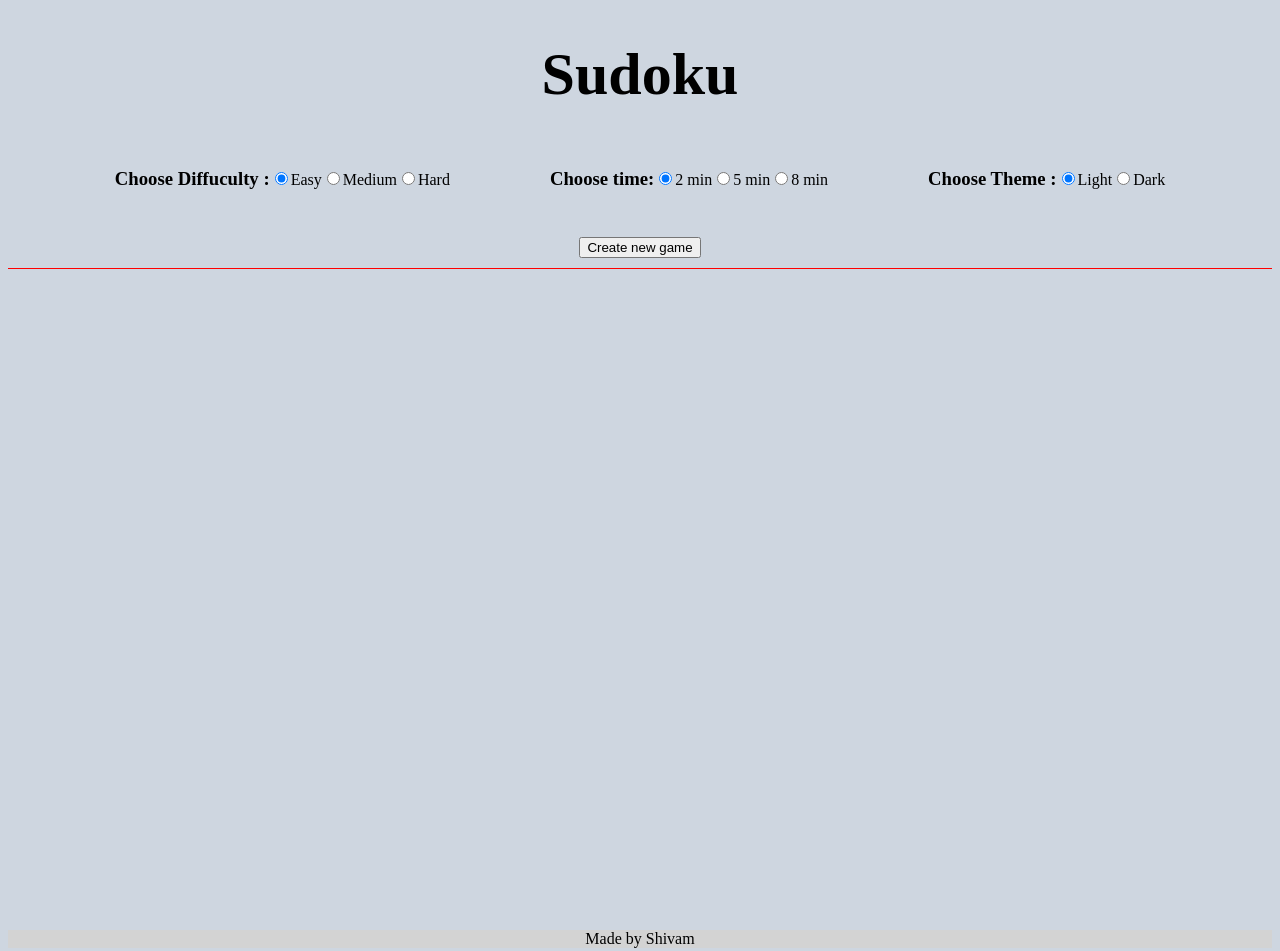
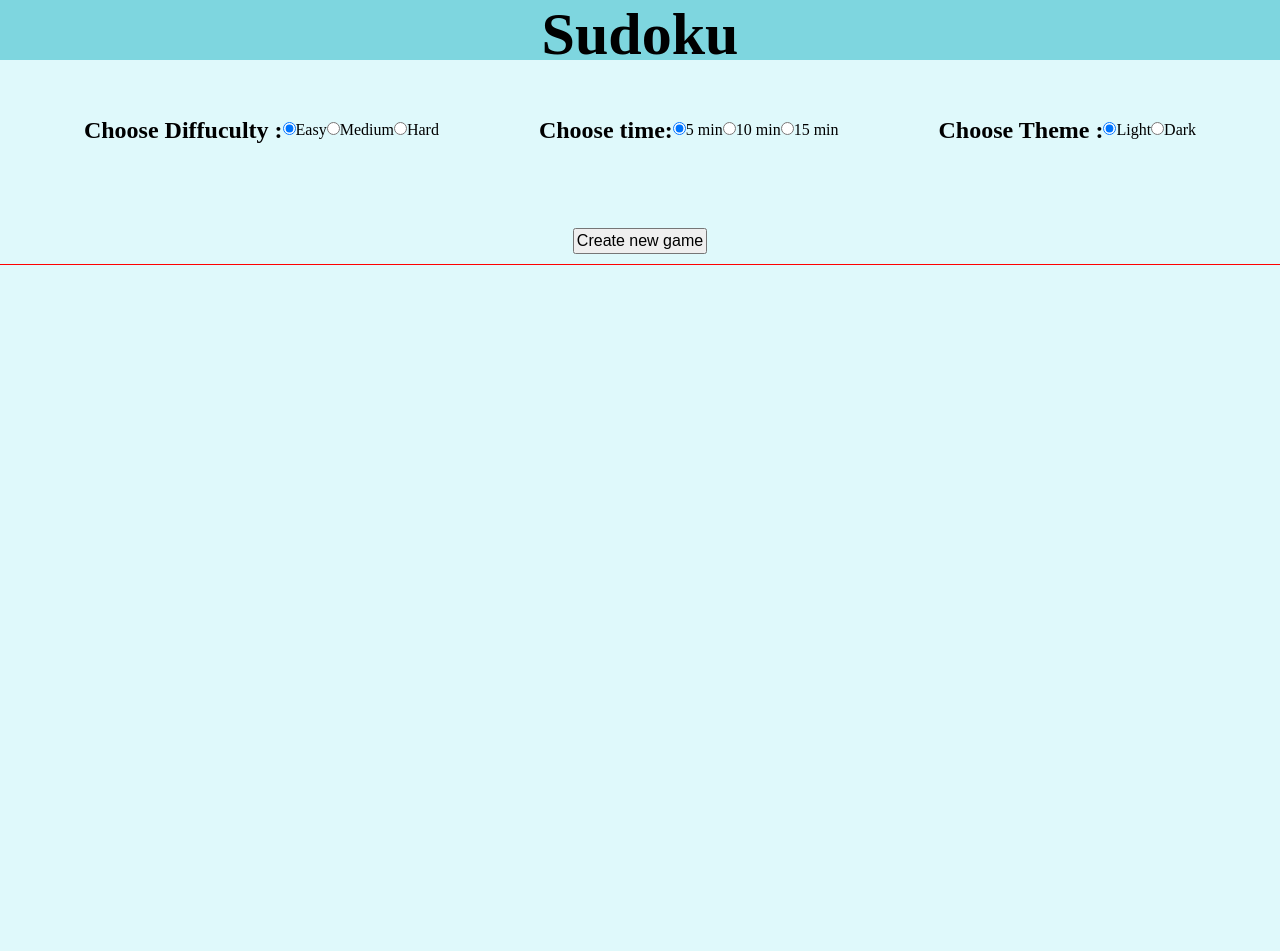
Before and after one commit to shivam609-git/DEV2021, a plain HTML site: page index.html in a window 1280 px wide. After the commit the page ends 885 px from the top, so only its background shows below. Drawn offline with Linux system fonts and the light colour scheme.

Commit message:
add some changes in UI

```diff
--- a/index.html
+++ b/index.html
@@ -1,12 +1,11 @@
 <!DOCTYPE html>
 <html lang="en">
-
   <head>
-    <meta charset="UTF-8">
-    <meta http-equiv="X-UA-Compatible" content="IE=edge">
-    <meta name="viewport" content="width=device-width, initial-scale=1.0">
+    <meta charset="UTF-8" />
+    <meta http-equiv="X-UA-Compatible" content="IE=edge" />
+    <meta name="viewport" content="width=device-width, initial-scale=1.0" />
     <title>SUDOKU</title>
-    <link rel="stylesheet" href="style.css">
+    <link rel="stylesheet" href="style.css" />
     <script src="script.js"></script>
   </head>
 
@@ -14,27 +13,72 @@
     <h1>Sudoku</h1>
     <div id="setup-game">
       <div id="diff">
-            <h3>Choose Diffuculty : </h3>
+        <h2>Choose Diffuculty :</h2>
         <label>
-                <input id="diff-1" type="radio" name="diff" value="easy" checked>Easy</label>
-            <label><input id="diff-2" type="radio" name="diff" value="medium">Medium</label>
-            <label><input id="diff-3" type="radio" name="diff" value="hard">Hard</label>
+          <input
+            id="diff-1"
+            type="radio"
+            name="diff"
+            value="easy"
+            checked
+          />Easy</label
+        >
+        <label
+          ><input
+            id="diff-2"
+            type="radio"
+            name="diff"
+            value="medium"
+          />Medium</label
+        >
+        <label
+          ><input
+            id="diff-3"
+            type="radio"
+            name="diff"
+            value="hard"
+          />Hard</label
+        >
       </div>
 
       <div id="time">
-            <h3>Choose time:</h3>
-            <label><input id="time-1" type="radio" name="time" value="two" checked>2 min</label>
-            <label><input id="time-2" type="radio" name="time" value="five">5 min</label>
-            <label><input id="time-3" type="radio" name="time" value="eight">8 min</label>
+        <h2>Choose time:</h2>
+        <label
+          ><input id="time-1" type="radio" name="time" value="two" checked />5
+          min</label
+        >
+        <label
+          ><input id="time-2" type="radio" name="time" value="five" />10
+          min</label
+        >
+        <label
+          ><input id="time-3" type="radio" name="time" value="eight" />15
+          min</label
+        >
       </div>
 
       <div id="theme">
-            <h3>Choose Theme : </h3>
-            <label><input id="theme-1" type="radio" name="theme" value="light" checked>Light</label>
-            <label><input id="theme-2" type="radio" name="theme" value="dark" >Dark</label>
+        <h2>Choose Theme :</h2>
+        <label
+          ><input
+            id="theme-1"
+            type="radio"
+            name="theme"
+            value="light"
+            checked
+          />Light</label
+        >
+        <label
+          ><input
+            id="theme-2"
+            type="radio"
+            name="theme"
+            value="dark"
+          />Dark</label
+        >
       </div>
     </div>
-    <br>
+    <br />
     <button id="start-btn">Create new game</button>
   </header>
 
@@ -59,7 +103,6 @@
     </div>
   </body>
   <footer>
-    <p>Made by Shivam</p>
+    <!-- <p>Made by Shivam</p> -->
   </footer>
-
 </html>
--- a/script.js
+++ b/script.js
@@ -81,9 +81,9 @@ function startGame() {
 
 function startTimer() {
     //sets time remaining based on input
-    if (id("time-1").checked) timeRemaining = 120;
-    else if (id("time-2").checked) timeRemaining = 300;
-    else timeRemaining = 480;
+    if (id("time-1").checked) timeRemaining = 300;
+    else if (id("time-2").checked) timeRemaining = 600;
+    else timeRemaining = 900;
     //Sets timer for first second
     id("timer").textContent = timeConversion(timeRemaining);
     timer = setInterval(function () {
--- a/style.css
+++ b/style.css
@@ -1,13 +1,18 @@
+*{
+    padding: 0;
+    margin: 0;
+}
 .hidden{
     display: none;
 }
 
 body{
-    background-color: #ced6e0;
+    background-color: #dff9fb;
 }
 body.dark{
     background-color: #333333;
     color: white;
+
 }
 
 header{
@@ -18,11 +23,22 @@ header{
 
 h1{
     font-size: 45pt;
+    height: 60px;
+    background-color: #7ed6df;
+}
+
+#start-btn{
+    cursor: pointer;
+}
+
+h2 label{
+    font-size: 2rem;
 }
 
 #setup-game{
     display: flex;
     justify-content: center;
+    height: 150px;
 }
 
 #setup-game > *{
@@ -35,6 +51,12 @@ h1{
 
 button{
     justify-self: center;
+    font-size: medium;
+    padding: 2px;
+}
+
+#theme-2{
+    background-color: black;
 }
 
 p#timer, p#lives{
@@ -58,6 +80,7 @@ p#timer, p#lives{
     margin-top: 5px;
     margin-bottom: 5px;
     text-align: center;
+    cursor: pointer;
 }
 
 #board{
```
Lines whose indentation alone changed are shown as unchanged.
